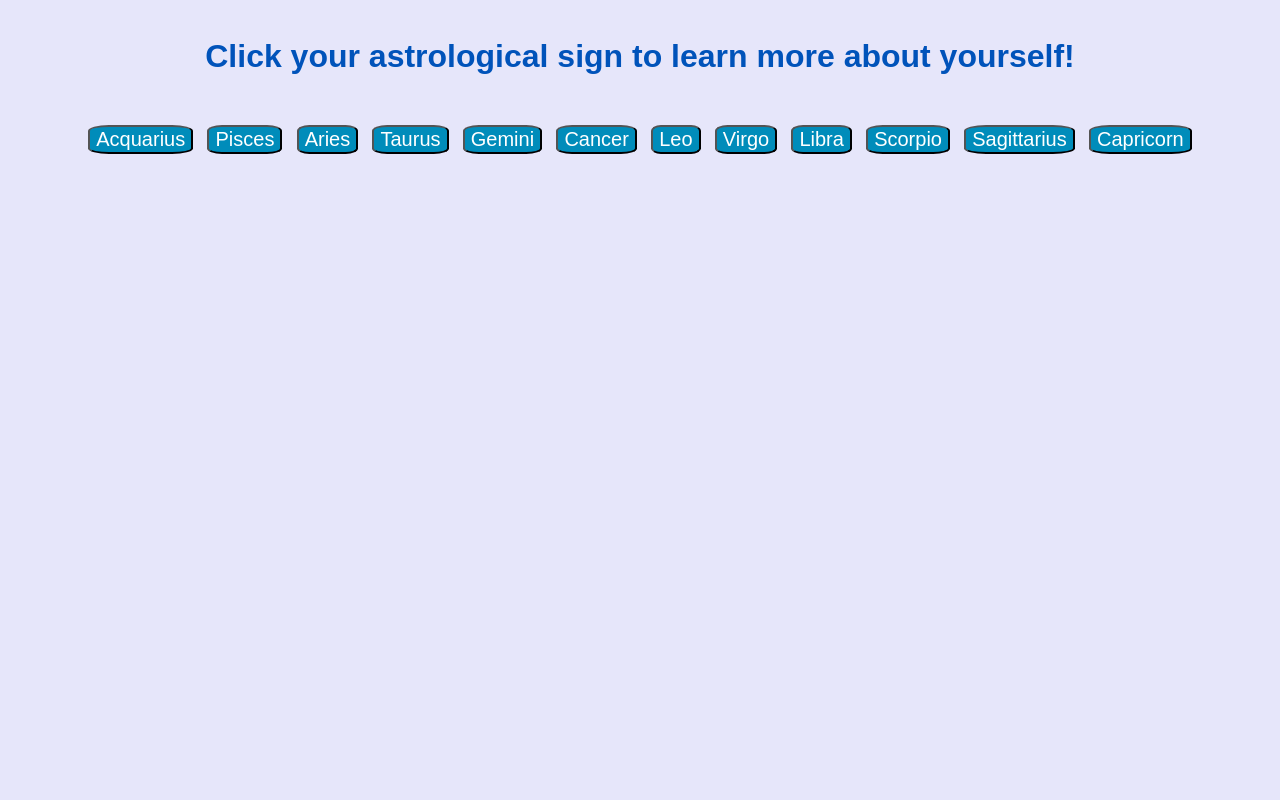
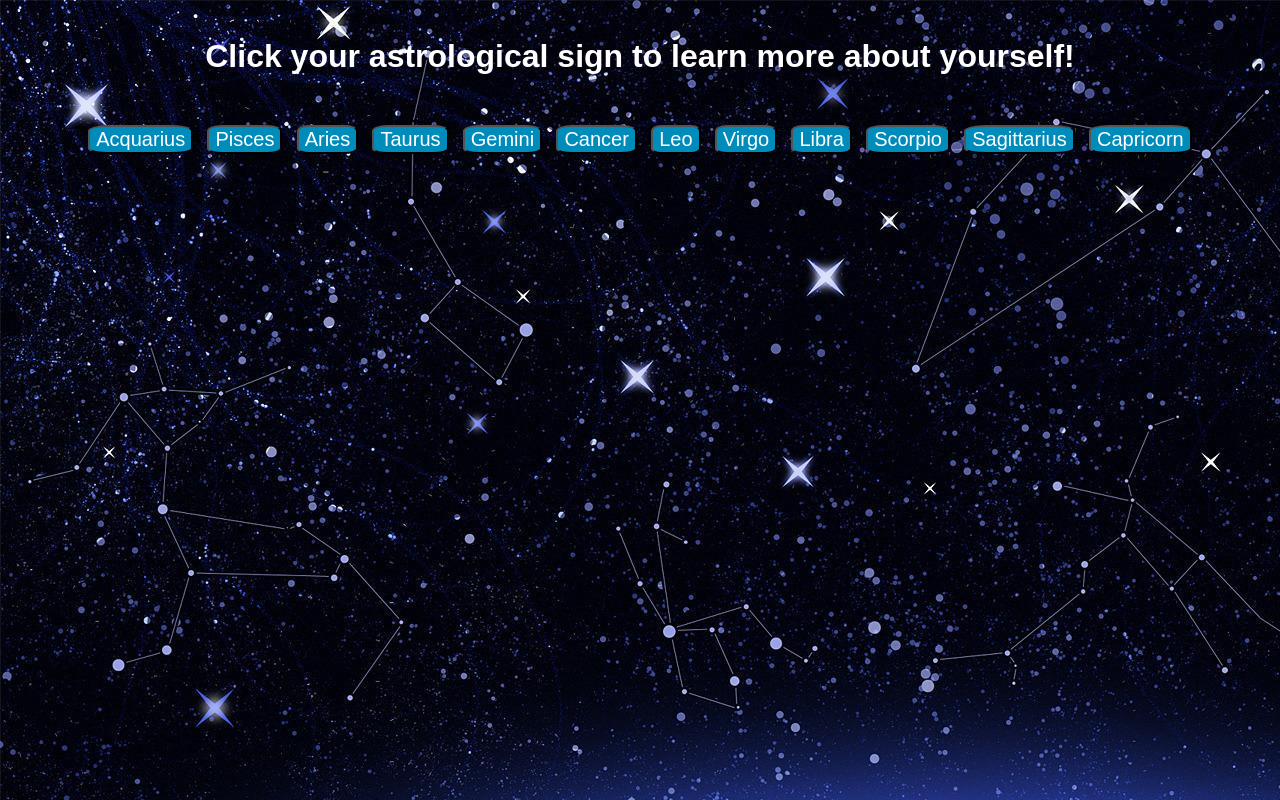
Before and after one commit to mtoffl01/KWK-MessageGenerator, a plain HTML site: page index.html in a window 1280 px wide. Drawn offline with Linux system fonts and the light colour scheme.

Commit message:
added background image to index.html

```diff
--- a/script.js
+++ b/script.js
@@ -34,7 +34,7 @@ var sagittariusMessages = ["A Sagittarius hardly holds grudges. They are quick t
 "Sagittarius are really good at reading people.",
 "Famous Sagittariuses include Taylor Swift, Nicki Minaj and Jay-Z."];
 var capricornMessages = ["Capricorns hold a serious demeanor. They do not believe in lose talk and casual meetings.",
-"Although they lead with their serious side, once befriended they displaytheir funny, lighter side.",
+"Although they lead with their serious side, once befriended Leos displaytheir funny, lighter side.",
 "Famous Capricorns include David Bowie, Bradley Cooper and Mac Miller."];
 
 function randomNum(){
--- a/style.css
+++ b/style.css
@@ -1,8 +1,10 @@
 body{
+	background-image: url('background.jpg');
+	background-repeat: no-repeat;
 	margin: 3% 5%;
 	text-align:center;
 	background-color: lavender;
-	color: #0053ba;
+	color: white;
 	font-family: sans-serif;
 }
 
```
Also changed, not shown: background.jpg (added).
